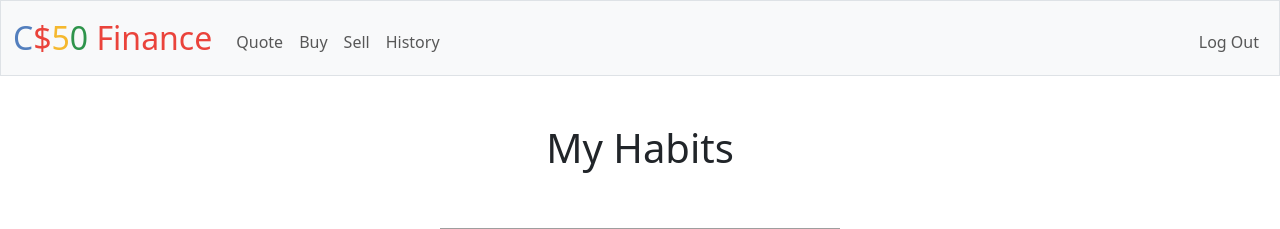
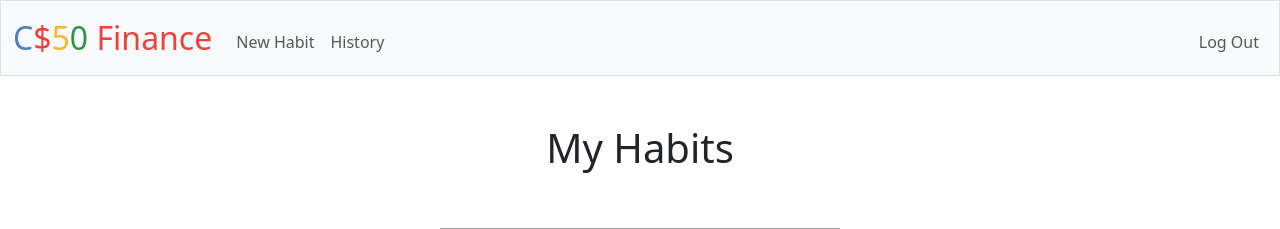
Before and after one commit to Filiperfranca/CS50-projects, a Flask app: page / in a window 1280 px wide. Shown: the top 229 px of the page. Run offline with Flask 3, Linux system fonts and the light colour scheme; a user stored in the database is signed in; some libraries are stand-ins or nearby versions; grey boxes are pictures that could not be loaded.

Commit message:
Wed, Dec 10, 2025, 10:42 AM -03:00

```diff
--- a/project/templates/layout.html
+++ b/project/templates/layout.html
@@ -31,9 +31,7 @@
                 <div class="collapse navbar-collapse" id="navbar">
                     {% if session["user_id"] %}
                         <ul class="navbar-nav me-auto mt-2">
-                            <li class="nav-item"><a class="nav-link" href="/quote">Quote</a></li>
-                            <li class="nav-item"><a class="nav-link" href="/buy">Buy</a></li>
-                            <li class="nav-item"><a class="nav-link" href="/sell">Sell</a></li>
+                            <li class="nav-item"><a class="nav-link" href="/add">New Habit</a></li> <!---->
                             <li class="nav-item"><a class="nav-link" href="/history">History</a></li>
                         </ul>
                         <ul class="navbar-nav ms-auto mt-2">
```
